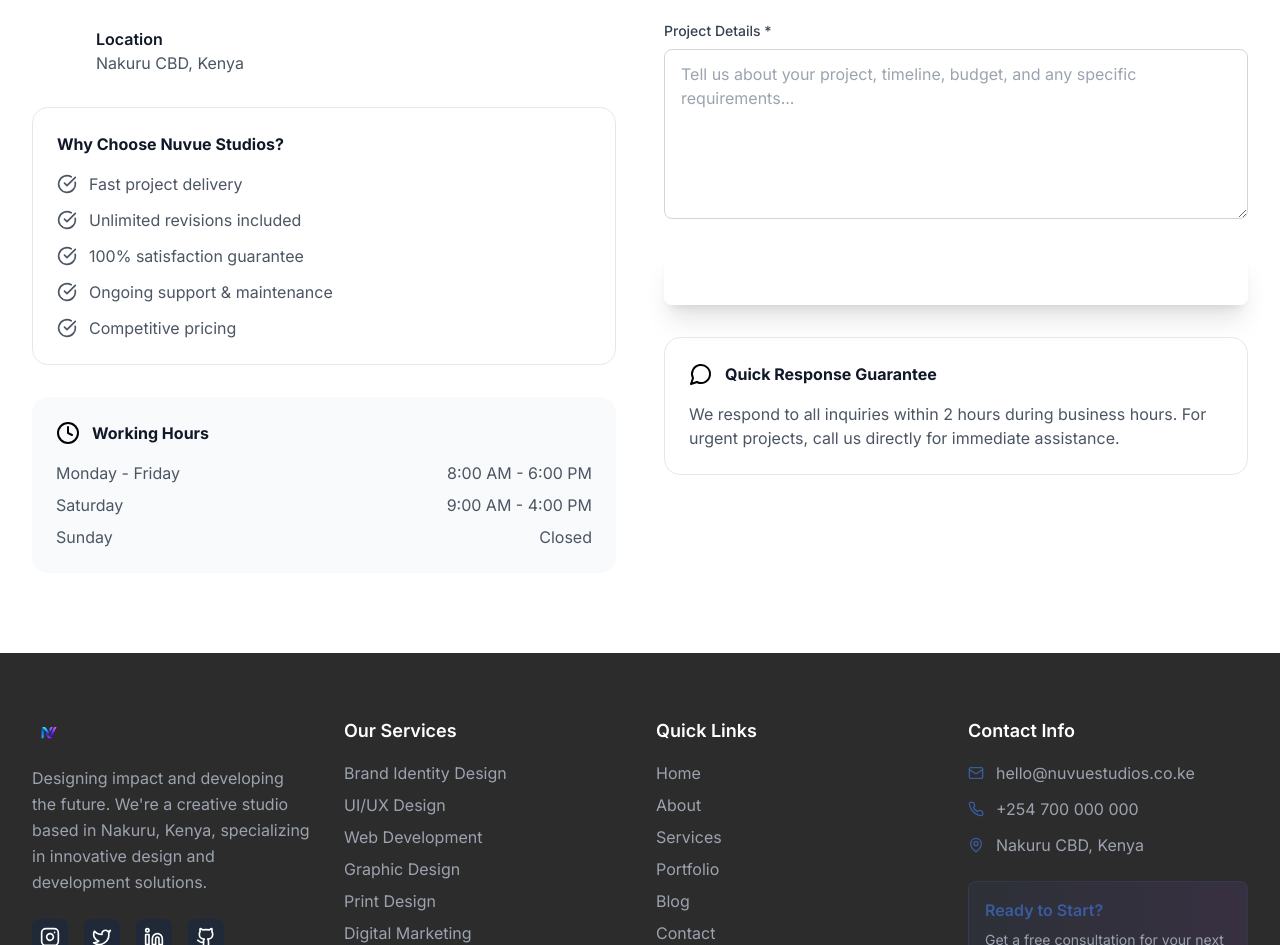
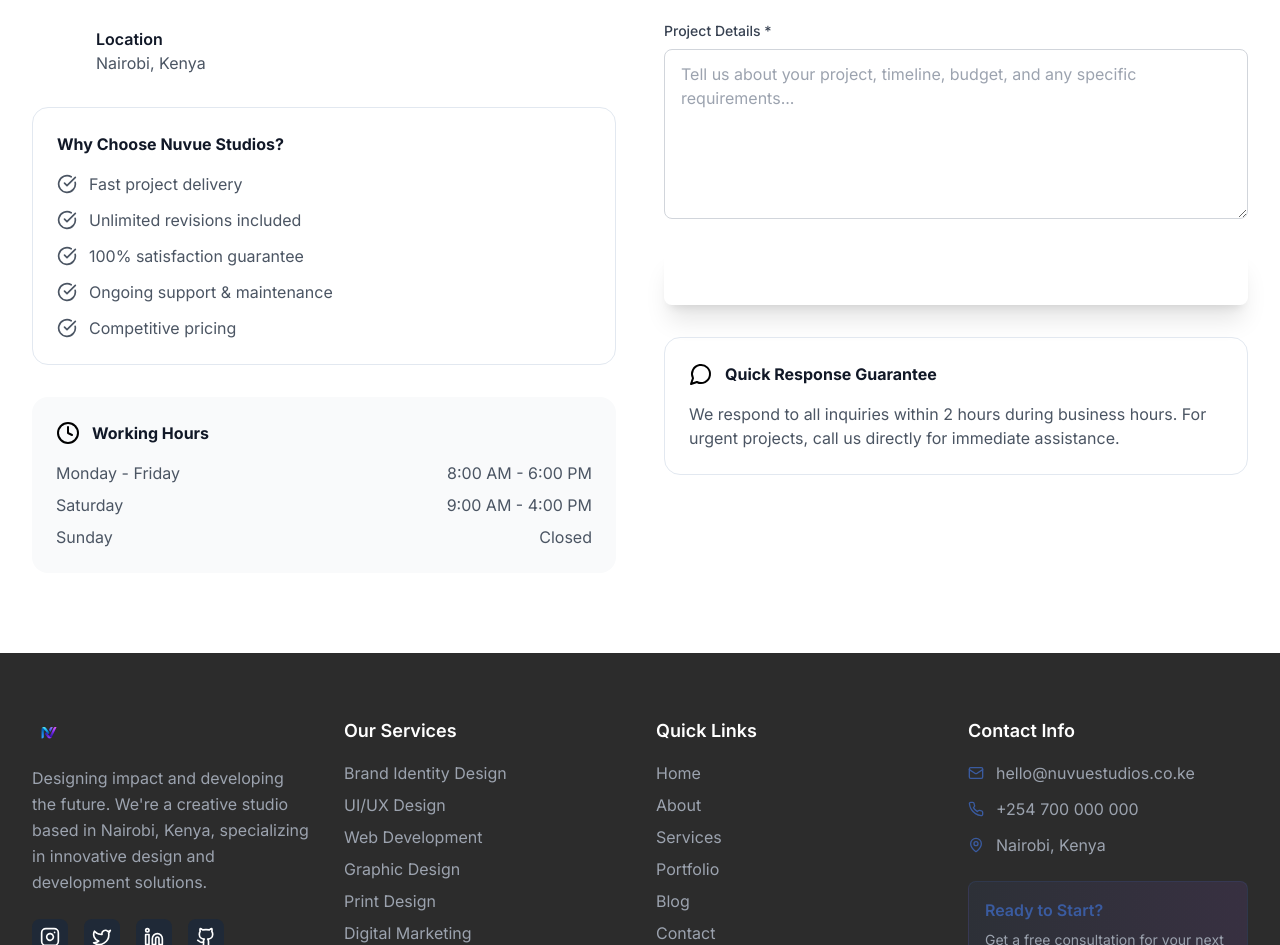
Before and after one commit to Wayne2003-21/wayne-njoroge-showcase, a React (Vite) app: page / in a window 1280 px wide. Shown: the part 7703-8648 px from the top of the page. Built offline with nearby package versions, Linux system fonts and the light colour scheme.

Commit message:
Update location to Nairobi
Change the website's location to Nairobi, Kenya.

```diff
--- a/src/components/Contact.tsx
+++ b/src/components/Contact.tsx
@@ -77,7 +77,7 @@ const Contact = () => {
                 </div>
                 <div>
                   <h4 className="font-semibold text-gray-900">Location</h4>
-                  <p className="text-gray-600">Nakuru CBD, Kenya</p>
+                  <p className="text-gray-600">Nairobi, Kenya</p>
                 </div>
               </div>
             </div>
--- a/src/components/Footer.tsx
+++ b/src/components/Footer.tsx
@@ -44,7 +44,7 @@ const Footer = () => {
             </div>
             <p className="text-gray-400 leading-relaxed mb-6">
               Designing impact and developing the future. We're a creative studio
-              based in Nakuru, Kenya, specializing in innovative design and development solutions.
+              based in Nairobi, Kenya, specializing in innovative design and development solutions.
             </p>
             <div className="flex space-x-4">
               {socialLinks.map((social, index) => (
@@ -111,7 +111,7 @@ const Footer = () => {
               </div>
               <div className="flex items-center text-gray-400">
                 <MapPin size={16} className="mr-3 text-royal-blue" />
-                <span>Nakuru CBD, Kenya</span>
+                <span>Nairobi, Kenya</span>
               </div>
             </div>
 
```
